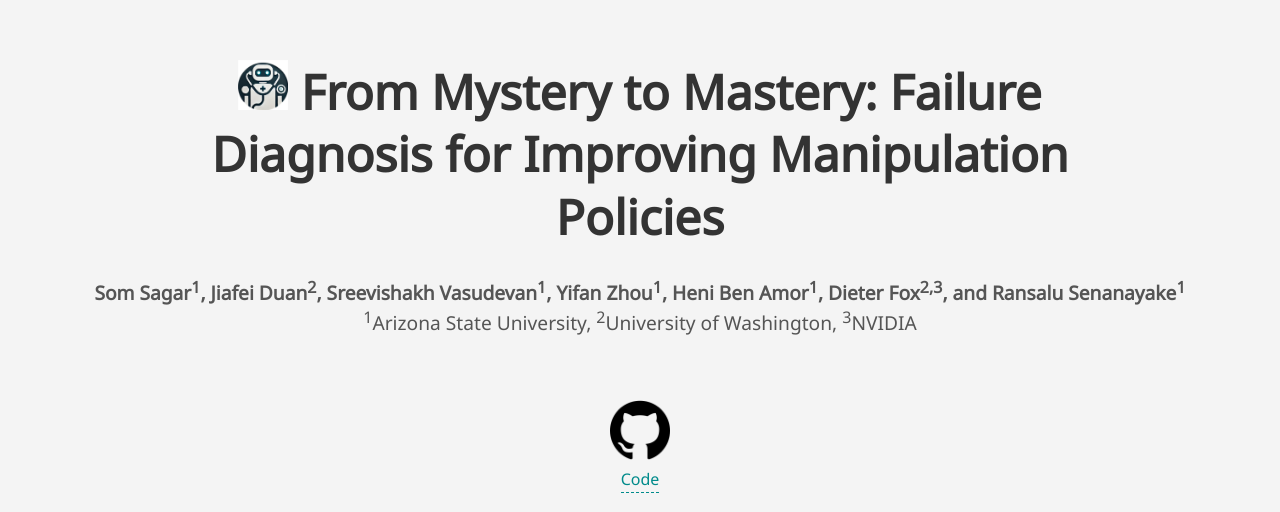
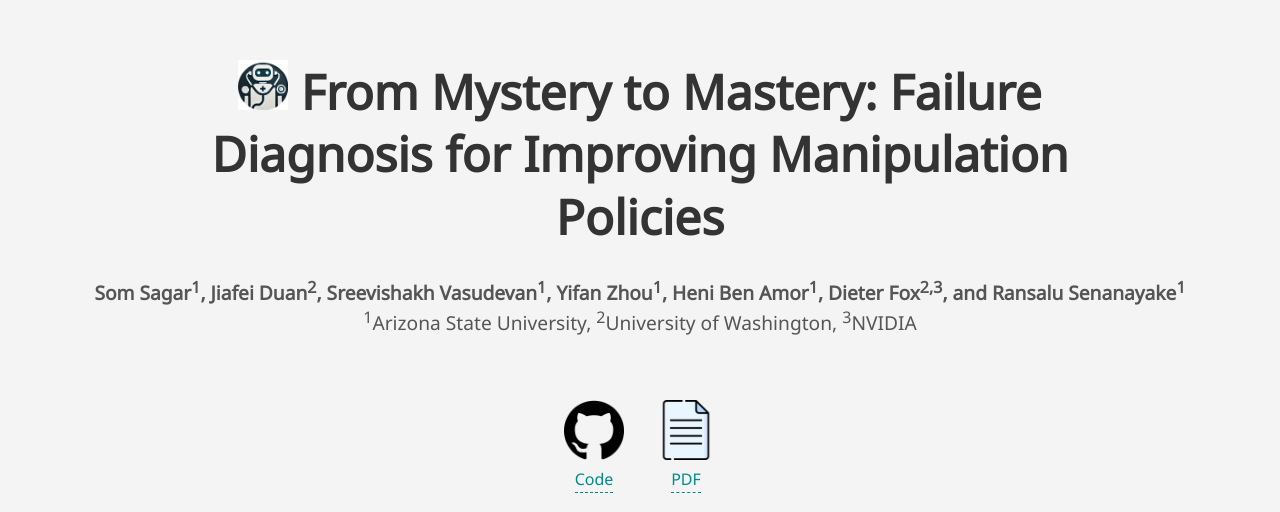
Before and after one commit to somsagar07/RoboMD, a plain HTML site: page index.html in a window 1280 px wide. Shown: the top 512 px of the page. Drawn offline with nearby package versions, Linux system fonts and the light colour scheme; grey boxes are pictures that could not be loaded; a web font is replaced by a local one.

Commit message:
Update index.html

```diff
--- a/index.html
+++ b/index.html
@@ -326,7 +326,6 @@
 </header>
 <br>
 
-
 <br>
 <center>
   <div class="code-data-container">
@@ -339,8 +338,23 @@
       </a>
     </div>
 
+    <!-- Paper -->
+<!--     <div class="icon-block">
+      <img src="file.png" alt="Paper Icon">
+      <a href="RoboMD/RoboMD_paper.pdf" target="_blank">
+        Paper
+      </a>
+    </div> -->
+
+    <!-- PDF from Directory -->
+    <div class="icon-block">
+      <img src="RoboMD/file.png" alt="PDF Icon">
+      <a href="RoboMD/RoboMD_paper.pdf" target="_blank">
+        PDF
+      </a>
     </div>
 
+  </div>
 </center>
 <br>
 
```
Lines whose indentation alone changed are shown as unchanged.
